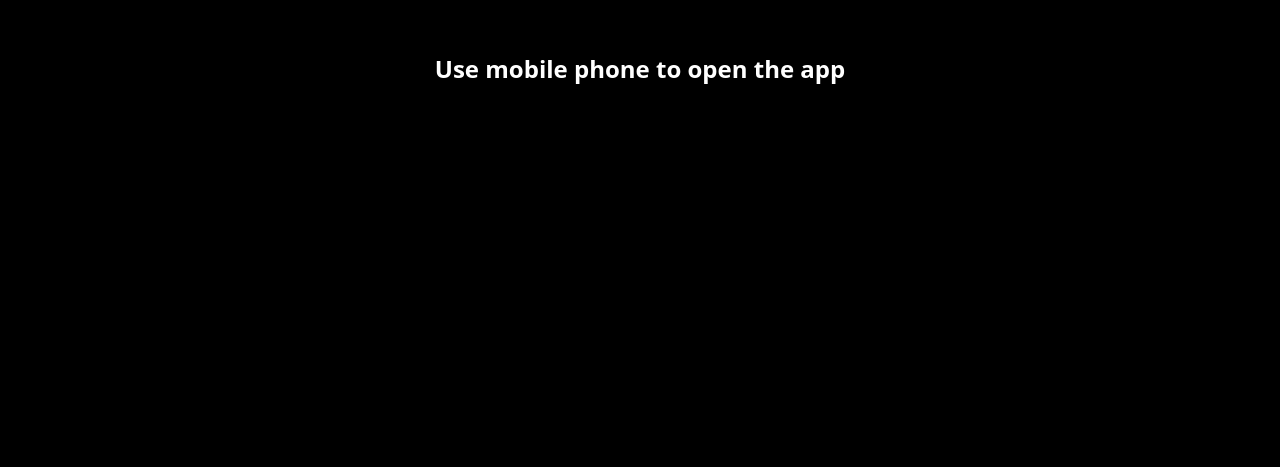
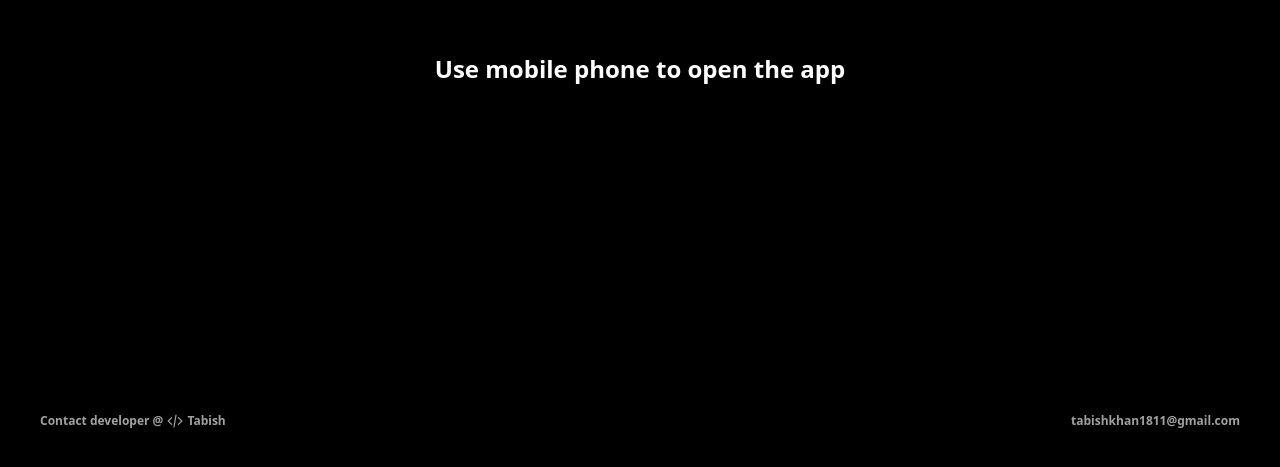
Before and after one commit to tabishkhan18/Uber, a React (Vite) app in the folder Frontend/: page / in a window 1280 px wide. Shown: the part 331-798 px from the top of the page. Built offline with nearby package versions, Linux system fonts and the light colour scheme; no server answers.

Commit message:
Final commit

```diff
--- a/Frontend/src/pages/Start.jsx
+++ b/Frontend/src/pages/Start.jsx
@@ -1,13 +1,18 @@
 import React from 'react'
 import { IoIosArrowRoundForward } from "react-icons/io";
 import { Link } from 'react-router-dom';
-
+import { HiMiniCodeBracket } from "react-icons/hi2";
 const Start = () => {
   return (
     <div>
-      <h1 className='hidden sm:flex justify-center items-center h-screen bg-black text-white text-2xl font-bold'>
+      <div className='hidden sm:flex justify-center flex-col items-center h-screen bg-black text-white text-2xl font-bold'>
         Use mobile phone to open the app
-      </h1>
+        <div className="fixed bottom-0 w-full flex justify-between md:p-10 p-5">
+          <a href='https://tabishkhan18.github.io/' className='text-neutral-400 md:text-md text-xs font-semibold flex gap-1 hover:text-white hover:underline transition-all duration-100 ease-in-out'>Contact developer @<HiMiniCodeBracket style={{ fontSize: '1rem', fontWeight: 'bold' }} />Tabish</a>
+          <h1 className='text-neutral-400 md:text-md text-xs font-semibold hover:text-white hover:underline transition-all duration-100 ease-in-out '><a href="mailto:tabishkhan1811@gmail.com" className='cursor-pointer'>tabishkhan1811@gmail.com</a></h1>
+        </div>
+
+      </div>
       <div className='sm:hidden bg-[url(/bg.jpg)] bg-cover flex flex-col h-lvh justify-between'>
         <div>
           <img className='w-40' src="/logo.webp" alt="" />
```
